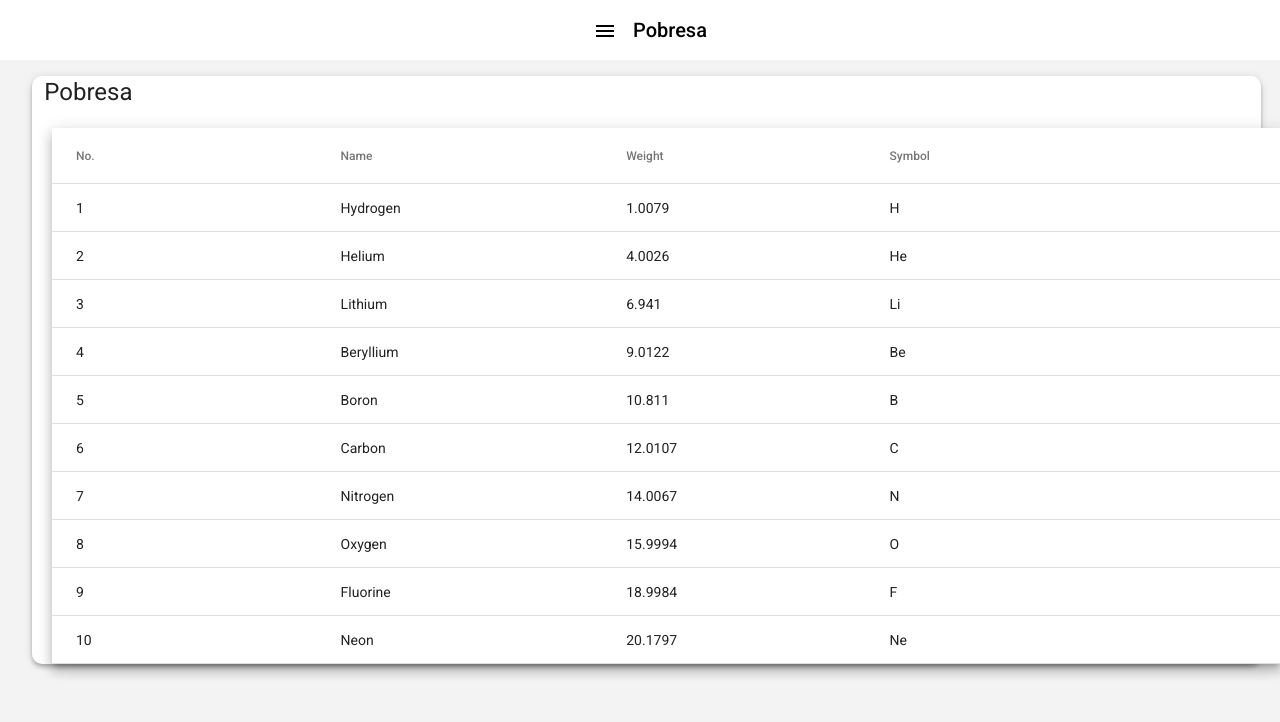
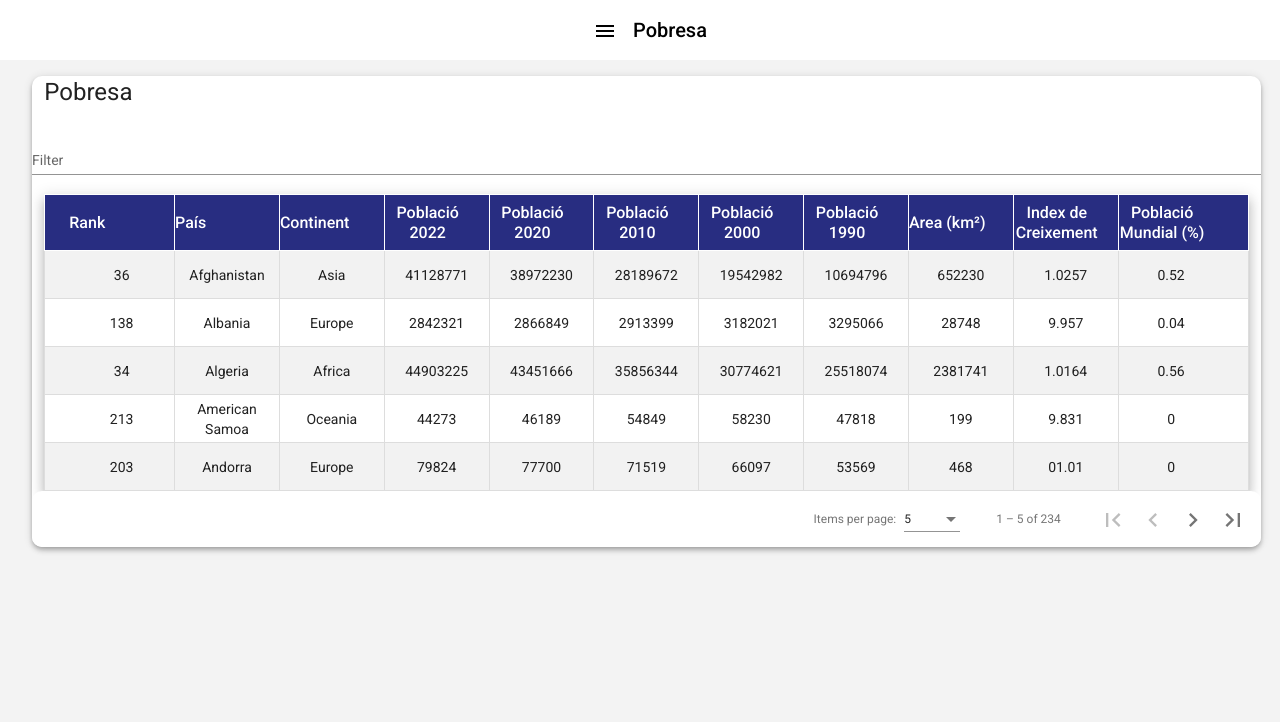
Before and after one commit to marped22daw/GP2-PobresaMundial, an Angular app in the folder GP2-PedemonteSanzTorres/: page /pobresa in a window 1280 px wide. Shown: the top 722 px of the page. Built offline with nearby package versions, Linux system fonts and the light colour scheme.

Commit message:
taula pobresa

```diff
--- a/GP2-PedemonteSanzTorres/src/app/pobresa.css
+++ b/GP2-PedemonteSanzTorres/src/app/pobresa.css
@@ -1,21 +1,52 @@
-table {
-  align-items: center;
-    width: 100%;
-    height: 80%;
-    margin:20px;
-    margin-bottom: 15%;
-}
-th.mat-sort-header-sorted {
-    color: black;
-}
-h1{
-  margin-left: 1%;
-}
+
 .content {
   width: 96%;
   margin: 16px;
   margin-left: 32px;
   border-radius: 10px;
   background-color: white;
+}
 
+h1{
+  margin-left: 1%;
 }
+table {
+  margin-left: 1%;
+  margin-right: 1%;
+  width: 98%;
+  border: 1px solid #ddd;
+  border-collapse: collapse;
+  justify-content: center;
+  align-items: center;
+}
+ /*paginator  */
+.mat-paginator{
+  border-radius: 10px;
+}
+td {
+  text-align: center;
+  border: 1px solid #ddd;
+  padding: 8px;
+  width: 100px;
+}
+/* header taula (th) */
+.mat-header-cell{
+  text-align: center;
+  background-color: #282D81;
+  color: white;
+  font-size: 16px;
+  border: 1px solid;
+}
+/* sombrejat alternat taula */
+tr:nth-child(odd) {
+  background-color: #f2f2f2;
+}
+
+/* .mat-elevation-z4{
+  height: 100%;
+} */
+
+.mat-form-field {
+  font-size: 14px;
+  width: 100%;
+}
--- a/GP2-PedemonteSanzTorres/src/app/pobresa.html
+++ b/GP2-PedemonteSanzTorres/src/app/pobresa.html
@@ -1,42 +1,103 @@
 <div class="content mat-elevation-z4">
   <h1>Pobresa</h1>
+  <mat-form-field appearance="standard">
+    <mat-label>Filter</mat-label>
+    <input matInput (keyup)="applyFilter($event)" placeholder="Ex. Mia" #input>
+  </mat-form-field>
+  <table mat-table [dataSource]="dataSource" class="mat-elevation-z8" matSort>
 
-<table mat-table [dataSource]="dataSource" matSort (matSortChange)="announceSortChange($event)"
-    class="mat-elevation-z8">
-
-  <!-- Position Column -->
-  <ng-container matColumnDef="position">
-    <th mat-header-cell *matHeaderCellDef mat-sort-header sortActionDescription="Sort by number">
-      No.
+    <!-- País Column -->
+    <ng-container matColumnDef="Rank">
+      <th mat-header-cell *matHeaderCellDef mat-sort-header sortActionDescription="Sort by name">
+        Rank
       </th>
-    <td mat-cell *matCellDef="let element"> {{element.position}} </td>
+      <td mat-cell *matCellDef="let Paisos"> {{Paisos.Rank}} </td>
     </ng-container>
 
-  <!-- Name Column -->
-  <ng-container matColumnDef="name">
-    <th mat-header-cell *matHeaderCellDef mat-sort-header sortActionDescription="Sort by name">
-      Name
+    <!-- Any Column -->
+    <ng-container matColumnDef="Pais">
+      <th mat-header-cell *matHeaderCellDef mat-sort-header sortActionDescription="Sort by weight">
+        País
       </th>
-    <td mat-cell *matCellDef="let element"> {{element.name}} </td>
+      <td mat-cell *matCellDef="let Paisos"> {{Paisos.Pais}} </td>
     </ng-container>
 
-  <!-- Weight Column -->
-  <ng-container matColumnDef="weight">
-    <th mat-header-cell *matHeaderCellDef mat-sort-header sortActionDescription="Sort by weight">
-      Weight
+    <!-- Espervida Column -->
+    <ng-container matColumnDef="Continent">
+      <th mat-header-cell *matHeaderCellDef mat-sort-header sortActionDescription="Sort by symbol">
+        Continent
       </th>
-    <td mat-cell *matCellDef="let element"> {{element.weight}} </td>
+      <td mat-cell *matCellDef="let Paisos"> {{Paisos.Continent}} </td>
     </ng-container>
 
-  <!-- Symbol Column -->
-  <ng-container matColumnDef="symbol">
+    <!-- Adult_Mortality Column -->
+    <ng-container matColumnDef="Poblacio_2022">
       <th mat-header-cell *matHeaderCellDef mat-sort-header sortActionDescription="Sort by symbol">
-      Symbol
+        Població 2022
       </th>
-    <td mat-cell *matCellDef="let element"> {{element.symbol}} </td>
+      <td mat-cell *matCellDef="let Paisos"> {{Paisos.Poblacio_2022}} </td>
+    </ng-container>
+
+    <!-- Infant_Deaths Column -->
+    <ng-container matColumnDef="Poblacio_2020">
+      <th mat-header-cell *matHeaderCellDef mat-sort-header sortActionDescription="Sort by symbol">
+        Població 2020
+      </th>
+      <td mat-cell *matCellDef="let Paisos"> {{Paisos.Poblacio_2020}} </td>
+    </ng-container>
+
+    <ng-container matColumnDef="Poblacio_2010">
+      <th mat-header-cell *matHeaderCellDef mat-sort-header sortActionDescription="Sort by weight">
+        Població 2010
+      </th>
+      <td mat-cell *matCellDef="let Paisos"> {{Paisos.Poblacio_2010}} </td>
+    </ng-container>
+
+    <ng-container matColumnDef="Poblacio_2000">
+      <th mat-header-cell *matHeaderCellDef mat-sort-header sortActionDescription="Sort by weight">
+        Població 2000
+      </th>
+      <td mat-cell *matCellDef="let Paisos"> {{Paisos.Poblacio_2000}} </td>
+    </ng-container>
+
+    <ng-container matColumnDef="Poblacio_1990">
+      <th mat-header-cell *matHeaderCellDef mat-sort-header sortActionDescription="Sort by weight">
+        Població 1990
+      </th>
+      <td mat-cell *matCellDef="let Paisos"> {{Paisos.Poblacio_1990}} </td>
+    </ng-container>
+
+    <ng-container matColumnDef="Area">
+      <th mat-header-cell *matHeaderCellDef mat-sort-header sortActionDescription="Sort by weight">
+        Area (km²)
+      </th>
+      <td mat-cell *matCellDef="let Paisos"> {{Paisos.Area}} </td>
+    </ng-container>
+
+    <ng-container matColumnDef="Index_de_Creixement">
+      <th mat-header-cell *matHeaderCellDef mat-sort-header sortActionDescription="Sort by weight">
+        Index de Creixement
+      </th>
+      <td mat-cell *matCellDef="let Paisos"> {{Paisos.Index_de_Creixement}} </td>
+    </ng-container>
+
+    <ng-container matColumnDef="Poblacio_Mundial">
+      <th mat-header-cell *matHeaderCellDef mat-sort-header sortActionDescription="Sort by weight">
+        Població Mundial (%)
+      </th>
+      <td mat-cell *matCellDef="let Paisos"> {{Paisos.Poblacio_Mundial}} </td>
     </ng-container>
 
     <tr mat-header-row *matHeaderRowDef="displayedColumns"></tr>
     <tr mat-row *matRowDef="let row; columns: displayedColumns;"></tr>
+
+    <!-- <tr class="mat-row" *matNoDataRow>
+        <td class="mat-cell" colspan="4">No data matching the filter "{{input.value}}"</td>
+      </tr> -->
   </table>
+
+  <mat-paginator [pageSizeOptions]="[5, 10, 20]" showFirstLastButtons aria-label="Select page of periodic elements">
+  </mat-paginator>
+
+  <!-- <br><br><br><br> -->
 </div>
--- a/GP2-PedemonteSanzTorres/src/app/pobresa.ts
+++ b/GP2-PedemonteSanzTorres/src/app/pobresa.ts
@@ -1,27 +1,10 @@
-import {LiveAnnouncer} from '@angular/cdk/a11y';
-import {AfterViewInit, Component, ViewChild} from '@angular/core';
-import {MatSort, Sort} from '@angular/material/sort';
-import {MatTableDataSource} from '@angular/material/table';
 
-export interface PeriodicElement {
-    name: string;
-    position: number;
-    weight: number;
-    symbol: string;
-  }
+import { Component, ViewChild } from '@angular/core';
+import { MatPaginator } from '@angular/material/paginator';
 
-  const ELEMENT_DATA: PeriodicElement[] = [
-    {position: 1, name: 'Hydrogen', weight: 1.0079, symbol: 'H'},
-    {position: 2, name: 'Helium', weight: 4.0026, symbol: 'He'},
-    {position: 3, name: 'Lithium', weight: 6.941, symbol: 'Li'},
-    {position: 4, name: 'Beryllium', weight: 9.0122, symbol: 'Be'},
-    {position: 5, name: 'Boron', weight: 10.811, symbol: 'B'},
-    {position: 6, name: 'Carbon', weight: 12.0107, symbol: 'C'},
-    {position: 7, name: 'Nitrogen', weight: 14.0067, symbol: 'N'},
-    {position: 8, name: 'Oxygen', weight: 15.9994, symbol: 'O'},
-    {position: 9, name: 'Fluorine', weight: 18.9984, symbol: 'F'},
-    {position: 10, name: 'Neon', weight: 20.1797, symbol: 'Ne'},
-  ];
+import PobresamundialJson from './json/pobmundial.json';
+import { MatSort } from '@angular/material/sort';
+import { MatTableDataSource } from '@angular/material/table';
 
 @Component({
     selector: 'app-root',
@@ -29,29 +12,27 @@ export interface PeriodicElement {
     styleUrls: ['pobresa.css']
 })
 
-export class PobresaComponent implements AfterViewInit {
-  displayedColumns: string[] = ['position', 'name', 'weight', 'symbol'];
-  dataSource = new MatTableDataSource(ELEMENT_DATA);
+export class PobresaComponent {
+      //Poner Json en una tabla
+      displayedColumns: any[] = ['Rank', 'Pais', 'Continent', 'Poblacio_2022', 'Poblacio_2020', 'Poblacio_2010', 'Poblacio_2000', 'Poblacio_1990', 'Area', 'Index_de_Creixement', 'Poblacio_Mundial'];
+      dataSource = new MatTableDataSource (PobresamundialJson);
 
-  constructor(private _liveAnnouncer: LiveAnnouncer) {}
 
-  @ViewChild(MatSort) sort!: MatSort;
+      @ViewChild(MatPaginator) paginator!: MatPaginator;
+      @ViewChild(MatSort) sort!: MatSort;
 
-  ngAfterViewInit() {
-    this.dataSource.sort = this.sort;
-  }
 
-  /** Announce the change in sort state for assistive technology. */
-  announceSortChange(sortState: any) {
-    // This example uses English messages. If your application supports
-    // multiple language, you would internationalize these strings.
-    // Furthermore, you can customize the message to add additional
-    // details about the values being sorted.
-    if (sortState.direction) {
-      this._liveAnnouncer.announce(`Sorted ${sortState.direction}ending`);
-    } else {
-      this._liveAnnouncer.announce('Sorting cleared');
-    }
-  }
+      ngAfterViewInit() {
+          this.dataSource.paginator = this.paginator;
+          this.dataSource.sort = this.sort;
+      }
 
+      applyFilter(event: Event) {
+          const filterValue = (event.target as HTMLInputElement).value;
+          this.dataSource.filter = filterValue.trim().toLowerCase();
+
+          if (this.dataSource.paginator) {
+            this.dataSource.paginator.firstPage();
+          }
+      }
 }
```
Also changed, not shown: GP2-PedemonteSanzTorres/src/app/json/pobmundial.json. Lines whose indentation alone changed are shown as unchanged.
